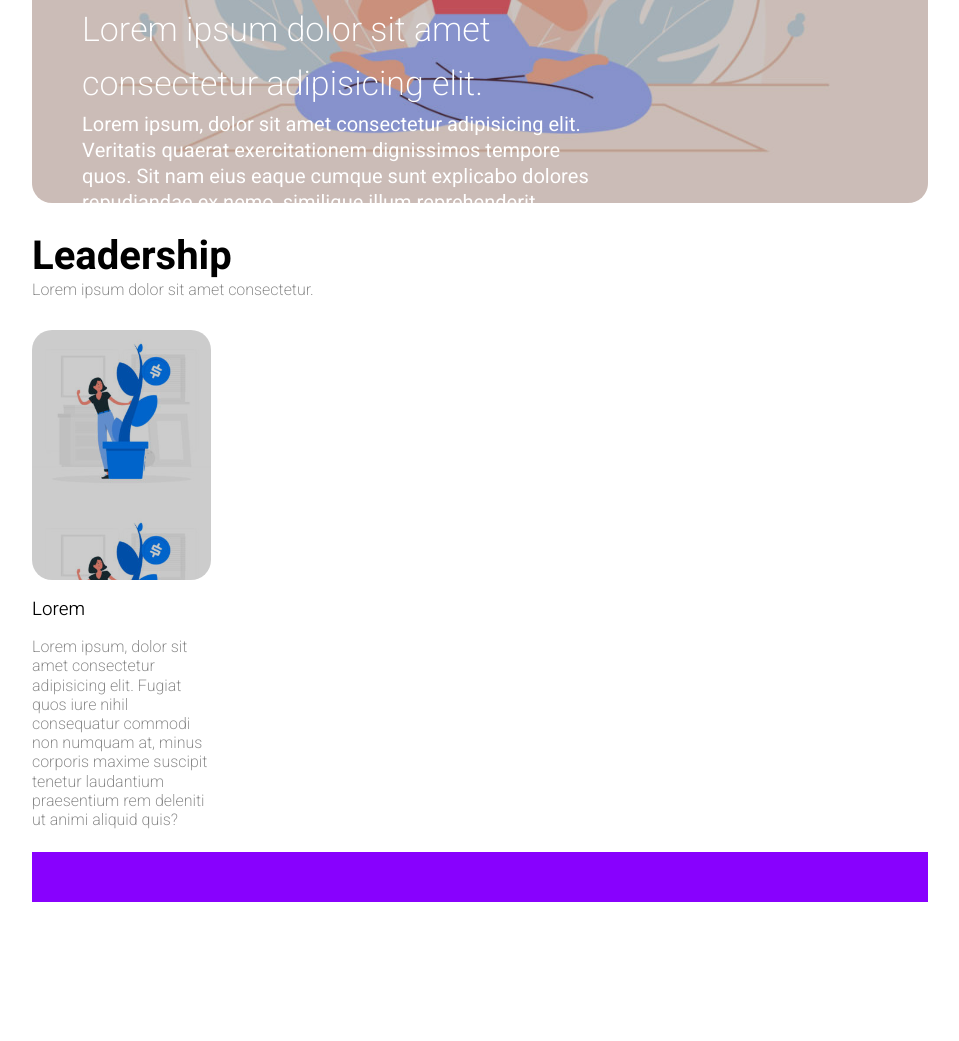
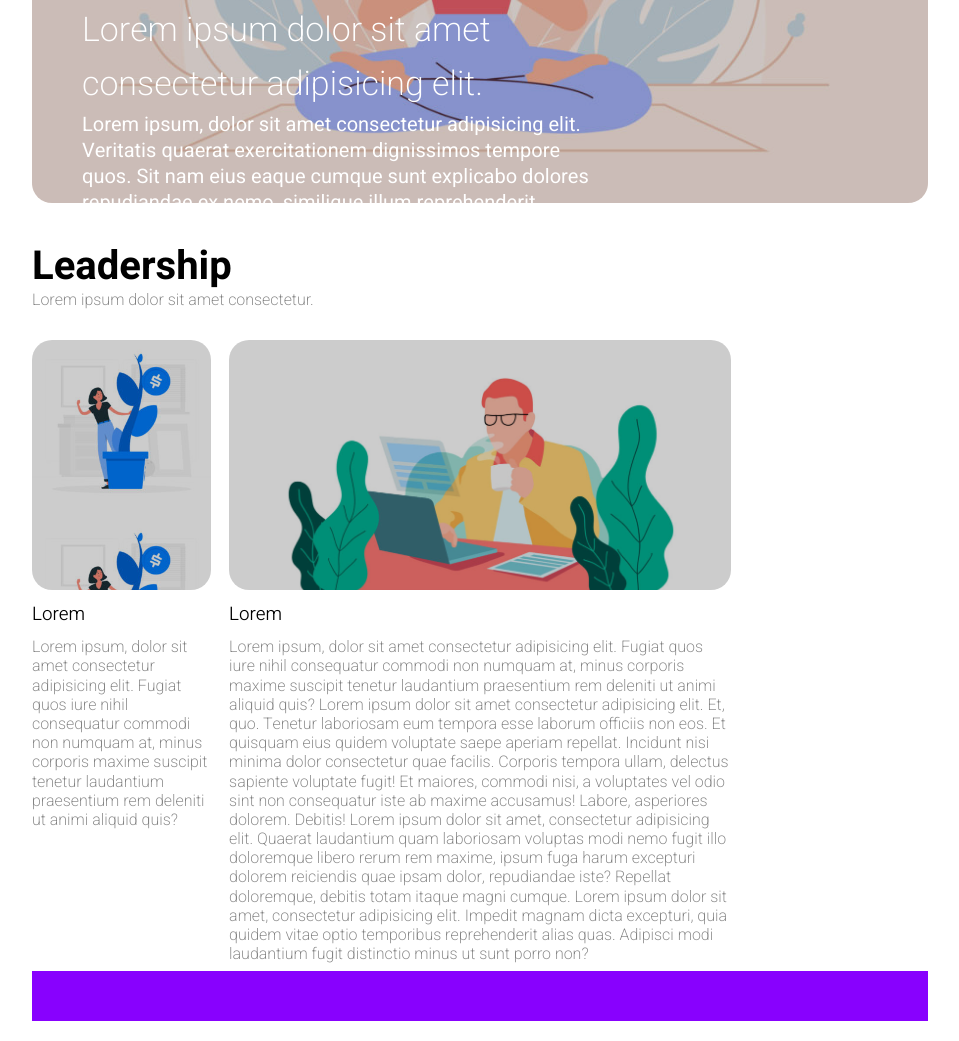
Before and after one commit to gianmarco600/htmlcss-wp, a plain HTML site: page index.html in a window 1280 px wide. Shown: the part 577-1618 px from the top of the page, without its empty margins (160-1119 px from the left). Before the commit the page ends 1499 px from the top, so only its background shows below. Drawn offline with Linux system fonts and the light colour scheme.

Commit message:
add main column

```diff
--- a/css/style.css
+++ b/css/style.css
@@ -73,7 +73,7 @@ nav > ul > li > a{
     width: 100%;
     height: 550px;              /* necessaria */
     background-image: url(../img/banner.jpg);
-    margin-bottom: 30px;
+    margin-bottom: 40px;
     border-radius: 20px;
     background-position: center;
     background-repeat: no-repeat;
@@ -137,14 +137,23 @@ nav > ul > li > a{
 
 .img-rounded{
     border-radius: 20px;
-    background-image: url(../img/img-1.jpg);
     width: 100%;
     height: 250px;
     background-size: contain;
 }
 
+.img1{
+    background-image: url(../img/img-1.jpg);
+}
+
+.img2{
+    background-image: url(../img/banner-2.jpg);
+    background-position: center;
+    background-size: cover;
+}
+
 .stile-corpo > h3{
-    padding: 15px 0;
+    padding: 10px 0;
     font-weight: 300;
 }
 
@@ -163,7 +172,7 @@ nav > ul > li > a{
 .main-subsect{
     width: 56%;
     margin: 0 2%;
-    height: 400px;              /*da rimuovere in seguito */
+    /* height: 400px;              da rimuovere in seguito  */
 }
 
 /* footer */
--- a/index.html
+++ b/index.html
@@ -51,7 +51,7 @@
 
                 <!-- left side subsection -->
                 <aside class="stile-corpo side-subsect">
-                    <div class="img-rounded">
+                    <div class="img-rounded img1">
                         <div class="filter"></div>
                     </div>
                     <h3>Lorem</h3>
@@ -62,6 +62,11 @@
 
                 <!-- inizio subsezione principale -->
                 <section class="stile-corpo main-subsect">
+                    <div class="img-rounded img2">
+                        <div class="filter"></div>
+                    </div>
+                    <h3>Lorem</h3>
+                    <p>Lorem ipsum, dolor sit amet consectetur adipisicing elit. Fugiat quos iure nihil consequatur commodi non numquam at, minus corporis maxime suscipit tenetur laudantium praesentium rem deleniti ut animi aliquid quis? Lorem ipsum dolor sit amet consectetur adipisicing elit. Et, quo. Tenetur laboriosam eum tempora esse laborum officiis non eos. Et quisquam eius quidem voluptate saepe aperiam repellat. Incidunt nisi minima dolor consectetur quae facilis. Corporis tempora ullam, delectus sapiente voluptate fugit! Et maiores, commodi nisi, a voluptates vel odio sint non consequatur iste ab maxime accusamus! Labore, asperiores dolorem. Debitis! Lorem ipsum dolor sit amet, consectetur adipisicing elit. Quaerat laudantium quam laboriosam voluptas modi nemo fugit illo doloremque libero rerum rem maxime, ipsum fuga harum excepturi dolorem reiciendis quae ipsam dolor, repudiandae iste? Repellat doloremque, debitis totam itaque magni cumque. Lorem ipsum dolor sit amet, consectetur adipisicing elit. Impedit magnam dicta excepturi, quia quidem vitae optio temporibus reprehenderit alias quas. Adipisci modi laudantium fugit distinctio minus ut sunt porro non?</p>
 
                 </section>
                 <!-- fine subsezione principale -->
```
